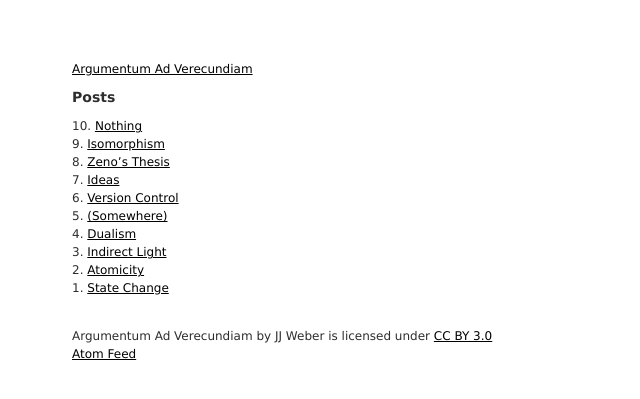
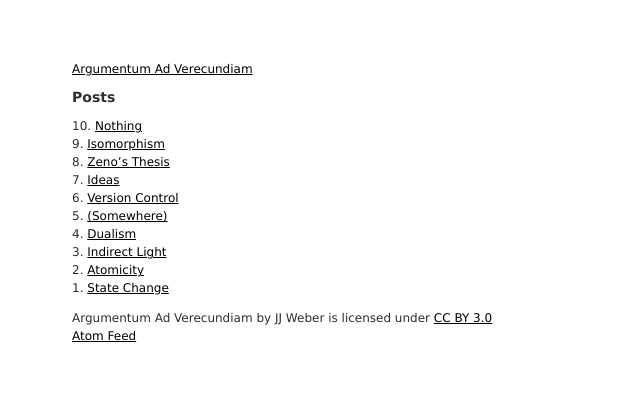
Before and after one commit to jjjjw/argumentum-v, a Jekyll site: the page built from index.html, in a window 1280 px wide. Shown: the top 399 px of the page, without its empty margins (0-640 px from the left). Built offline with Jekyll 4.4.1, drawn with Linux system fonts in a browser that asks for light colours.

Commit message:
Use semantic tags & remove a silly line break

```diff
--- a/_layouts/default.html
+++ b/_layouts/default.html
@@ -12,16 +12,16 @@
 <!--   <link rel="icon" type="image/png" href="img/favicon.png">
  -->
 </head>
-
 <body>
-  <div>
+  <header>
     <a href="/">Argumentum Ad Verecundiam</a>
-  </div>
+  </header>
+  <article>
     {{ content }}
-</body>
+  </article>
   <footer>
     <div>
-		<a rel="license" href="http://creativecommons.org/licenses/by/3.0/deed.en_US"></a><br/><span xmlns:dct="http://purl.org/dc/terms/" href="http://purl.org/dc/dcmitype/Text"
+      <a rel="license" href="http://creativecommons.org/licenses/by/3.0/deed.en_US"></a><span xmlns:dct="http://purl.org/dc/terms/" href="http://purl.org/dc/dcmitype/Text"
   property="dct:title" rel="dct:type">Argumentum Ad Verecundiam</span> by <span
   xmlns:cc="http://creativecommons.org/ns#" property="cc:attributionName">JJ Weber</span> is licensed
   under <a rel="license" href="http://creativecommons.org/licenses/by/3.0/deed.en_US">CC BY 3.0</a>
@@ -30,4 +30,5 @@
       <a href="/atom.xml">Atom Feed</a>
     </div>
   </footer>
+</body>
 </html>
```
Lines whose indentation alone changed are shown as unchanged.
